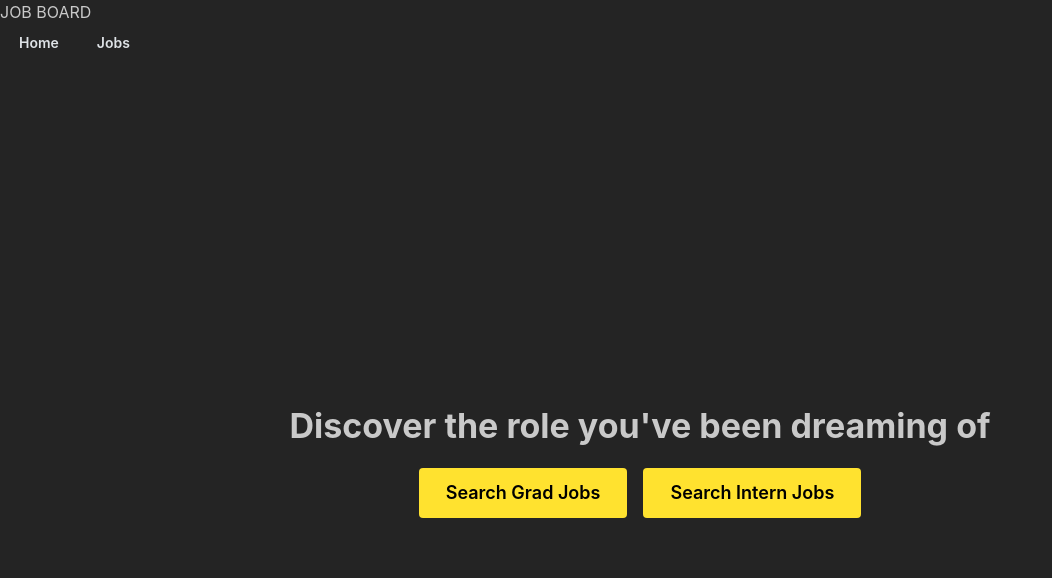
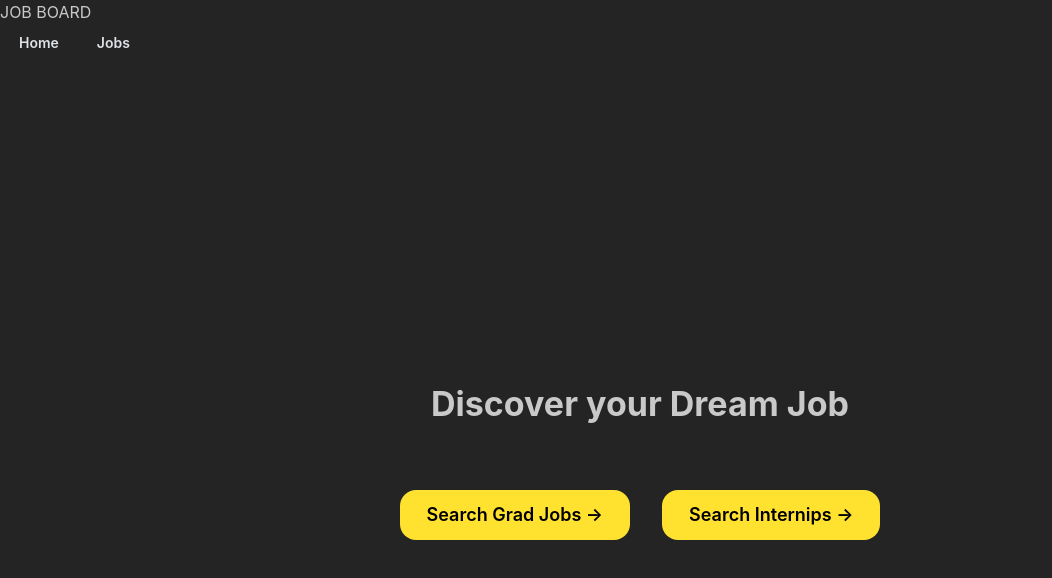
Before and after one commit to monashcoding/mploy-app, a Next.js app in the folder frontend/: page / in a window 1280 px wide. Shown: the top 578 px of the page, without its empty margins (0-1052 px from the left). Built offline with nearby package versions, Linux system fonts and the light colour scheme.

Commit message:
Adjust padding

```diff
--- a/frontend/src/app/page.tsx
+++ b/frontend/src/app/page.tsx
@@ -13,16 +13,16 @@ export default function Page() {
     console.log("Search Intern Jobs");
   };
   return (
-    <Center style={{ height: "100vh", flexDirection: "column" }}>
-      <Title order={1} mb="lg">
-        Discover the role you've been dreaming of
+    <Center style={{ height: "100vh", flexDirection: "column"}}>
+      <Title order={1} mb="xl">
+        Discover your Dream Job
       </Title>
-      <Group gap="md" align="center">
-        <Button autoContrast size="lg" variant="filled" color="#FFE22F" onClick={handleGradJobsClick}>
-          Search Grad Jobs
+      <Group gap="xl" align="center">
+        <Button mt="xl" autoContrast size="lg" variant="filled" color="#FFE22F" radius="lg" onClick={handleGradJobsClick}>
+          Search Grad Jobs →
         </Button>
-        <Button autoContrast size="lg" variant="filled" color="#FFE22F" onClick={handleInternJobsClick}>
-          Search Intern Jobs
+        <Button mt="xl" autoContrast size="lg" variant="filled" color="#FFE22F" radius="lg" onClick={handleInternJobsClick}>
+          Search Internips →
         </Button>
       </Group>
     </Center>
```
